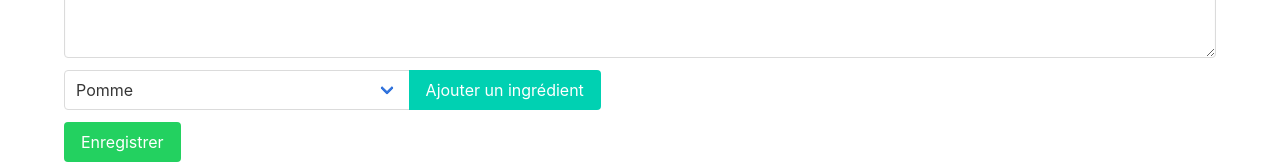
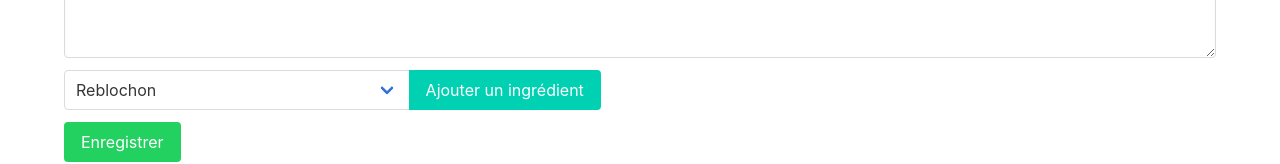
Before and after one commit to antoinecellier/codelab-react-2019, a React (Create React App) app: page /recipes/1 in a window 1280 px wide. Shown: the part 286-450 px from the top of the page. Built offline with nearby package versions, Linux system fonts and the light colour scheme.

Commit message:
:rotating_light: fix className props

```diff
--- a/src/pages/recipeDetail/index.js
+++ b/src/pages/recipeDetail/index.js
@@ -28,14 +28,17 @@ function RecipeDetail() {
             <div className="control control-container">
               <div className="select is-fullwidth">
                 <select>
-                  <option value="Pomme">Pomme</option>
-                  <option value="Beurre">Beurre</option>
-                  <option value="Farine">Farine</option>
+                  <option value="reblochon">Reblochon</option>
+                  <option value="pommes de terre">Pommes de terre</option>
+                  <option value="charcuterie">Charcuterie</option>
+                  <option value="merguez">Merguez</option>
+                  <option value="morbier">Morbier</option>
+                  <option value="haricots blanc">Haricots blanc</option>
                 </select>
               </div>
             </div>
-            <div class="control">
-              <button type="submit" class="button is-primary">Ajouter un ingrédient</button>
+            <div className="control">
+              <button type="submit" className="button is-primary">Ajouter un ingrédient</button>
             </div>
           </div>
 
```
